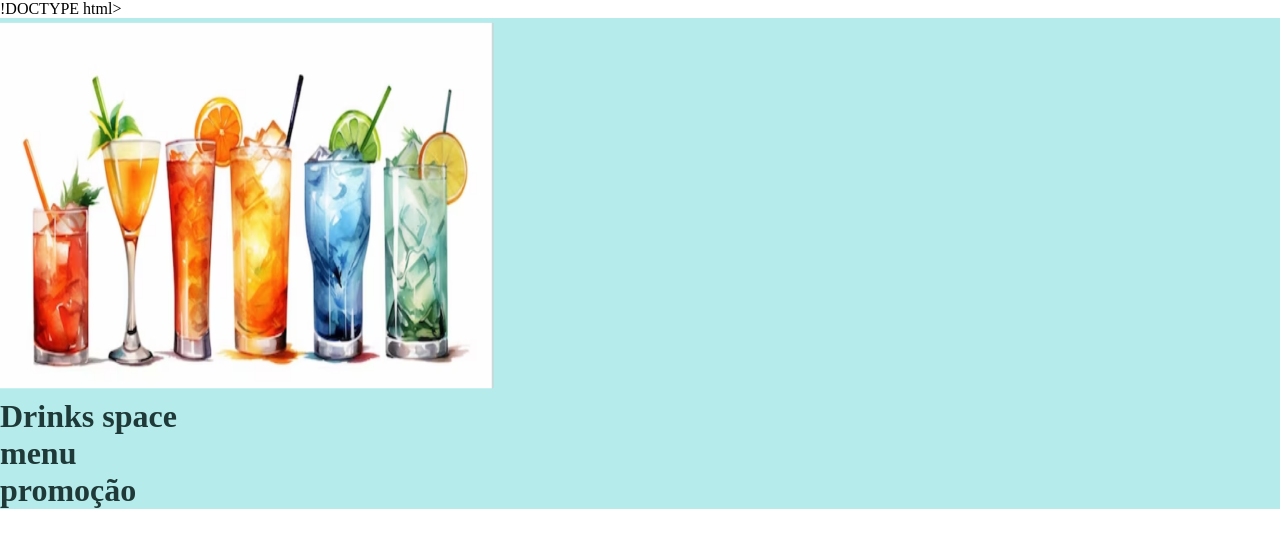
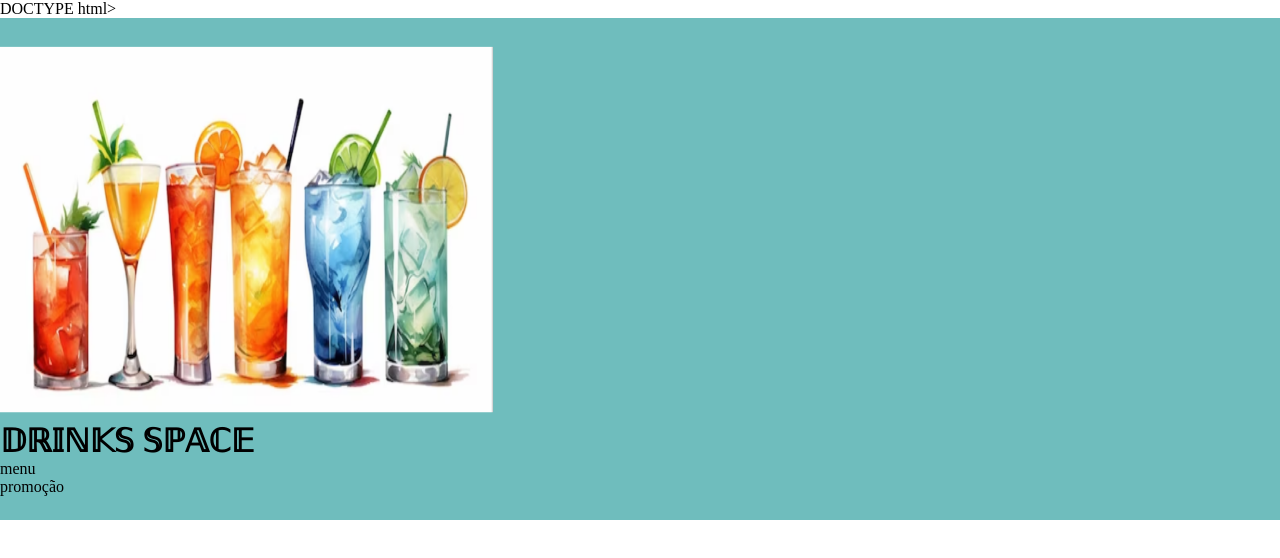
Before and after one commit to thaisfrr/site-escola, a plain HTML site: page index.html in a window 1280 px wide. Drawn offline with Linux system fonts and the light colour scheme.

Commit message:
Add files via upload

```diff
--- a/index.html
+++ b/index.html
@@ -1,20 +1,21 @@
-!DOCTYPE html>
+DOCTYPE html>
 <html lang="en">
 
 <head>
     <meta charset="UTF-8">
     <meta name="viewport" content="width=device-width, initial-scale=1.0">
-    <title>Drinks space</title>
+    <title>Drinks space-site</title>
     <link rel="stylesheet" href="style.css">
 </head>
 
 <body>
     <header class="cabecalho">
-        <img class="cabecalho-imagem" src="drink.png" alt="drink-cabecalho">
-        <h1 class="cabecalho-titulo">Drinks space<h1>
-                <ul class="cabecalho-lista">
-                    <li class="cabecalho-item">menu</li>
-                    <li class="cabecalho-item">promoção</li>
+        <div><img class="cabecalho-imagem" src="drink.png" alt="drink-cabecalho">
+            <h1 class="cabecalho-titulo">𝔻ℝ𝕀ℕ𝕂𝕊 𝕊ℙ𝔸ℂ𝔼<h1>
+        </div>
+        <ul class="cabecalho-lista">
+            <li class="cabecalho-item">menu</li>
+            <li class="cabecalho-item">promoção</li>
 
-                </ul>
-                <header>
+        </ul>
+        <header>
--- a/style.css
+++ b/style.css
@@ -5,7 +5,11 @@ padding: 0;
 }
 
 .cabecalho{
-background-color: rgb(182, 235, 235);
-color: rgb(30, 57, 55);
+background-color: rgb(111, 189, 189);
+color: rgb(20, 72, 72)
+display: flex;
+justify-content: space-around;
+align-items: center;
+padding:24px 0;
 
 }
```
